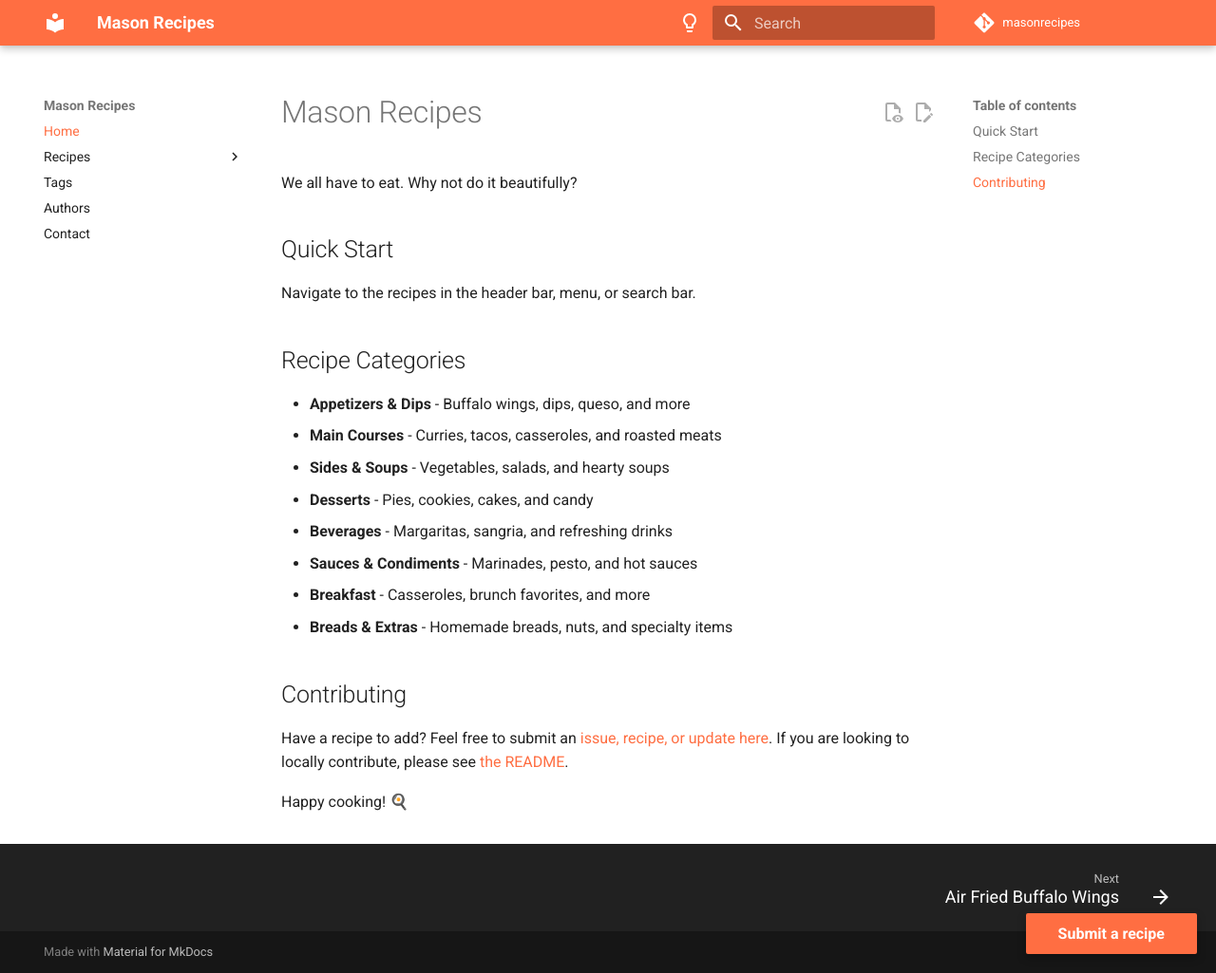
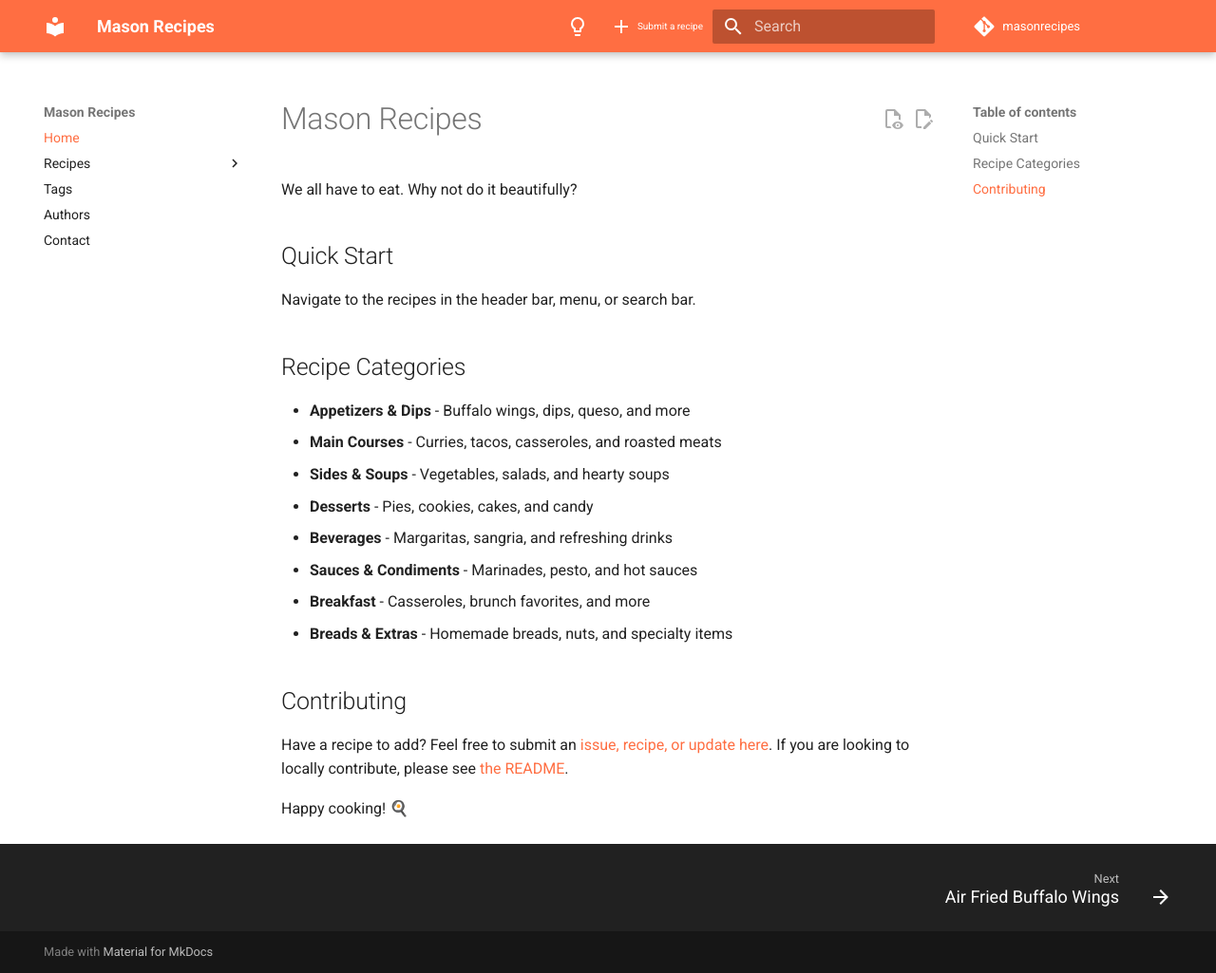
Before and after one commit to masonrecipes/masonrecipes.github.io, an MkDocs documentation site: the page built from docs/index.md, in a window 1280 px wide and 1025 px high. Shown: the whole window at 95% size. Built offline with MkDocs 1.6.1 and Material for MkDocs 9.7.7, drawn with Linux system fonts in a browser that asks for light colours; comment, search, counter and statistics services are not loaded.

Commit message:
feat: move recipe submission into header

```diff
--- a/docs/javascripts/recipe-submission.js
+++ b/docs/javascripts/recipe-submission.js
@@ -3,10 +3,14 @@
   if (!config?.endpoint || !config?.turnstileSiteKey || !config.endpoint.startsWith("https://")) return;
 
   const button = document.createElement("button");
-  button.className = "recipe-submission-trigger md-button md-button--primary";
+  button.className = "recipe-submission-header-trigger md-header__button";
   button.type = "button";
-  button.textContent = "Submit a recipe";
+  button.title = "Submit a recipe";
   button.setAttribute("aria-haspopup", "dialog");
+  button.setAttribute("aria-label", "Submit a recipe");
+  button.innerHTML = `
+    <svg class="md-icon" aria-hidden="true" focusable="false" viewBox="0 0 24 24"><path d="M19 13h-6v6h-2v-6H5v-2h6V5h2v6h6v2z"/></svg>
+    <span class="recipe-submission-header-label">Submit a recipe</span>`;
 
   const dialog = document.createElement("dialog");
   dialog.className = "recipe-submission-dialog";
@@ -20,6 +24,8 @@
       <p>Send us the recipe in whatever form you have it. We will take it from there.</p>
       <label for="recipe-submission-name">Recipe name <span aria-hidden="true">*</span></label>
       <input id="recipe-submission-name" name="recipeName" maxlength="120" required autocomplete="off">
+      <label for="recipe-submission-source">Inspired by (link) <span class="recipe-submission-optional">(optional)</span></label>
+      <input id="recipe-submission-source" name="sourceUrl" type="url" maxlength="2048" autocomplete="url" inputmode="url" placeholder="https://example.com/recipe">
       <label for="recipe-submission-ingredients">Ingredients <span aria-hidden="true">*</span></label>
       <textarea id="recipe-submission-ingredients" name="ingredients" maxlength="12000" required rows="8" placeholder="One ingredient per line"></textarea>
       <label for="recipe-submission-recipe">Recipe <span aria-hidden="true">*</span></label>
@@ -32,11 +38,16 @@
       <button class="recipe-submission-send md-button md-button--primary" type="submit">Send recipe</button>
     </form>`;
 
-  // Zensical scopes .md-button and form typography under .md-typeset.
+  // Zensical scopes form typography under .md-typeset.
   const root = document.createElement("div");
   root.className = "md-typeset";
-  root.append(button, dialog);
+  root.append(dialog);
   document.body.append(root);
+
+  const header = document.querySelector("[data-md-component='header'] .md-header__inner");
+  const searchToggle = header?.querySelector("label[for='__search']");
+  if (!header) return;
+  header.insertBefore(button, searchToggle ?? null);
 
   const form = dialog.querySelector("form");
   const closeButton = dialog.querySelector(".recipe-submission-close");
@@ -76,12 +87,14 @@
     document.head.append(script);
   }
 
-  button.addEventListener("click", () => {
+  function openDialog() {
     if (typeof dialog.showModal !== "function") return;
     dialog.showModal();
     renderTurnstile();
     dialog.querySelector("#recipe-submission-name").focus();
-  });
+  }
+
+  button.addEventListener("click", openDialog);
   closeButton.addEventListener("click", () => dialog.close());
   dialog.addEventListener("close", () => {
     button.focus();
@@ -105,6 +118,7 @@
           ingredients: fields.get("ingredients"),
           recipe: fields.get("recipe"),
           submitterName: fields.get("submitterName"),
+          sourceUrl: fields.get("sourceUrl"),
           turnstileToken,
         }),
         headers: { "content-type": "application/json" },
--- a/docs/stylesheets/recipe-submission.css
+++ b/docs/stylesheets/recipe-submission.css
@@ -1,9 +1,25 @@
-.recipe-submission-trigger {
-  bottom: 1rem;
-  box-shadow: 0 0.2rem 0.5rem rgb(0 0 0 / 25%);
-  position: fixed;
-  right: 1rem;
-  z-index: 5;
+.md-header .recipe-submission-header-trigger {
+  align-items: center;
+  appearance: none;
+  background: transparent;
+  border: 0;
+  color: inherit;
+  cursor: pointer;
+  display: inline-flex;
+  font: inherit;
+  gap: 0.25rem;
+  height: 2.75rem;
+  justify-content: center;
+  margin: 0;
+  min-width: 2.75rem;
+  padding: 0 0.5rem;
+  width: auto;
+}
+
+.recipe-submission-header-trigger .md-icon {
+  fill: currentcolor;
+  height: 1.2rem;
+  width: 1.2rem;
 }
 
 .recipe-submission-dialog {
@@ -91,9 +107,13 @@
 }
 
 @media screen and (max-width: 44.9375em) {
-  .recipe-submission-trigger {
-    bottom: 0.75rem;
-    right: 0.75rem;
+  .md-header .recipe-submission-header-trigger {
+    padding: 0;
+    width: 2.75rem;
+  }
+
+  .recipe-submission-header-label {
+    display: none;
   }
 
   .recipe-submission-form {
```
Also changed, not shown: 4 other files.
